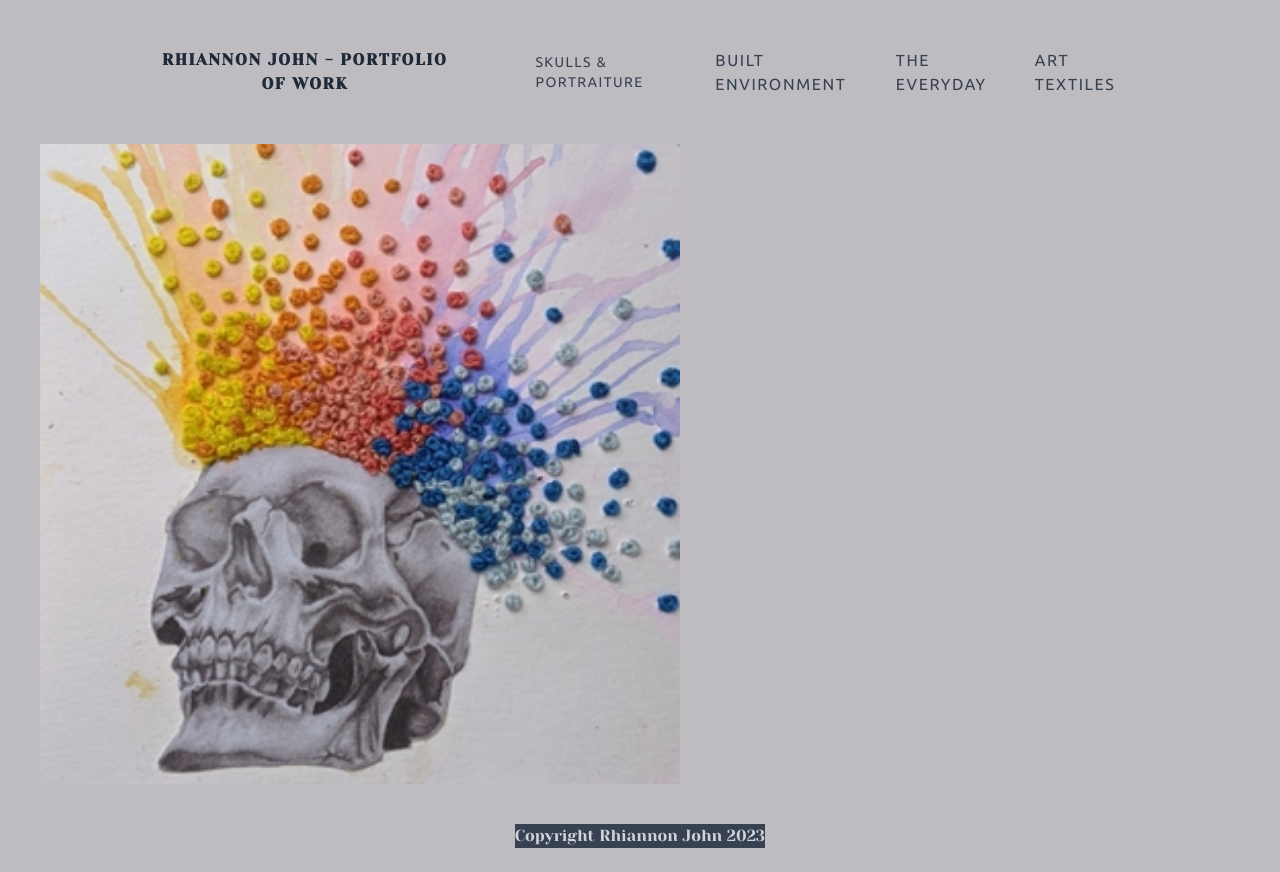
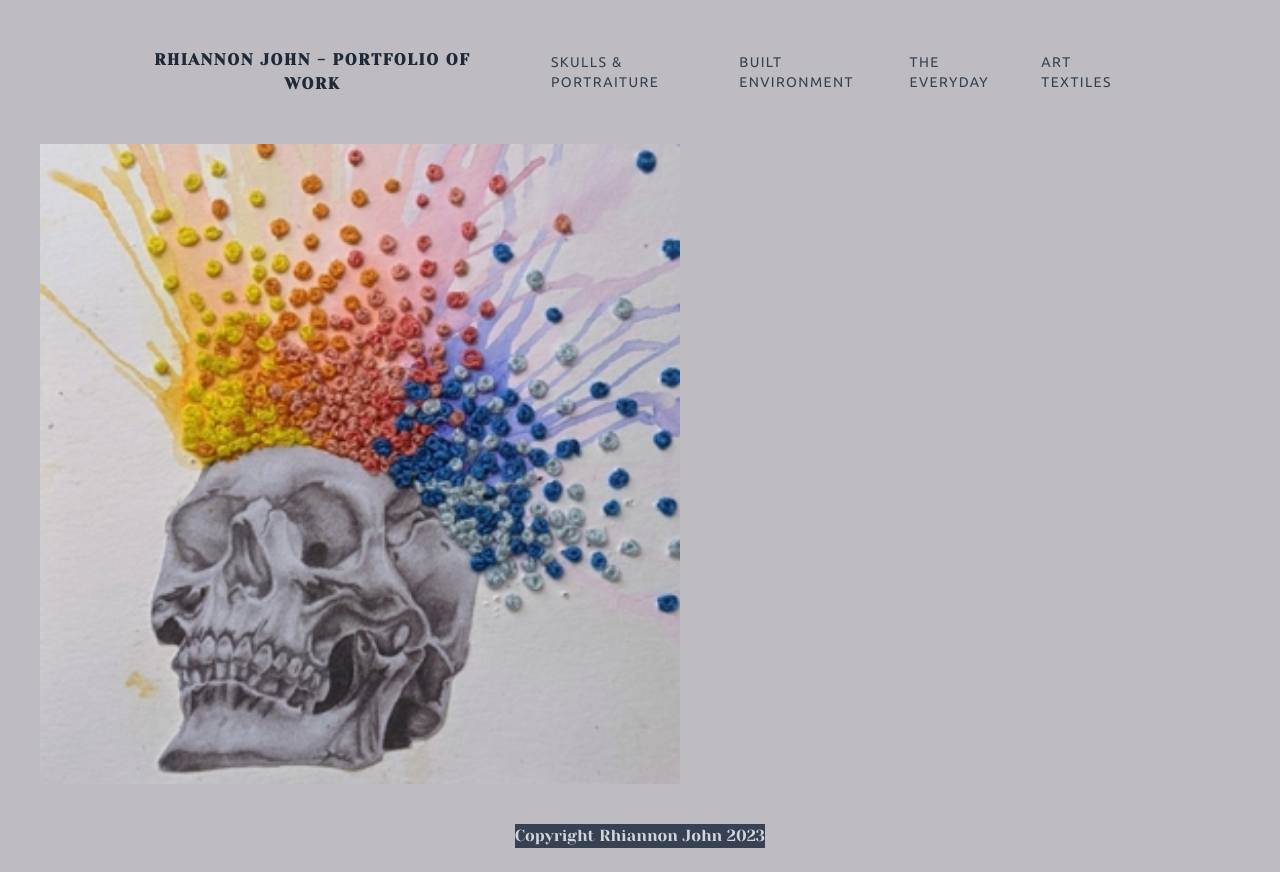
Before and after one commit to GazzaJ/Rhiannon-John, a website: page index.html in a window 1280 px wide. Drawn offline with Linux system fonts and the light colour scheme.

Commit message:
Minor changes to the nav font sizes

```diff
--- a/index.html
+++ b/index.html
@@ -28,10 +28,10 @@
             <!-- Menu Items -->
             <div class="hidden space-x-10 items-center uppercase text-gray-700
             md:flex">
-                <a href="skulls.html" class="tracking-widest text-sm font-mono hover:text-coolPink">Skulls & Portraiture</a>
-                <a href="buildings.html" class="tracking-widest font-mono hover:text-coolPink">Built Environment</a>
-                <a href="everyday.html" class="tracking-widest font-mono hover:text-coolPink">The Everyday</a>
-                <a href="textiles.html" class="tracking-widest font-mono hover:text-coolPink">Art Textiles</a>
+                <a href="skulls.html" class="tracking-widest text-sm font-mono hover:text-coolPink hover:font-bold">Skulls & Portraiture</a>
+                <a href="buildings.html" class="tracking-widest text-sm font-mono hover:text-coolPink hover:font-bold">Built Environment</a>
+                <a href="everyday.html" class="tracking-widest text-sm font-mono hover:text-coolPink hover:font-bold">The Everyday</a>
+                <a href="textiles.html" class="tracking-widest text-sm font-mono hover:text-coolPink hover:font-bold">Art Textiles</a>
             </div>
             <!-- Hamburger Button -->
             <button id="menu-btn" class="z-30 block md:hidden
```
Also changed, not shown: skulls.html (+1 -1 lines), css/style.css.
